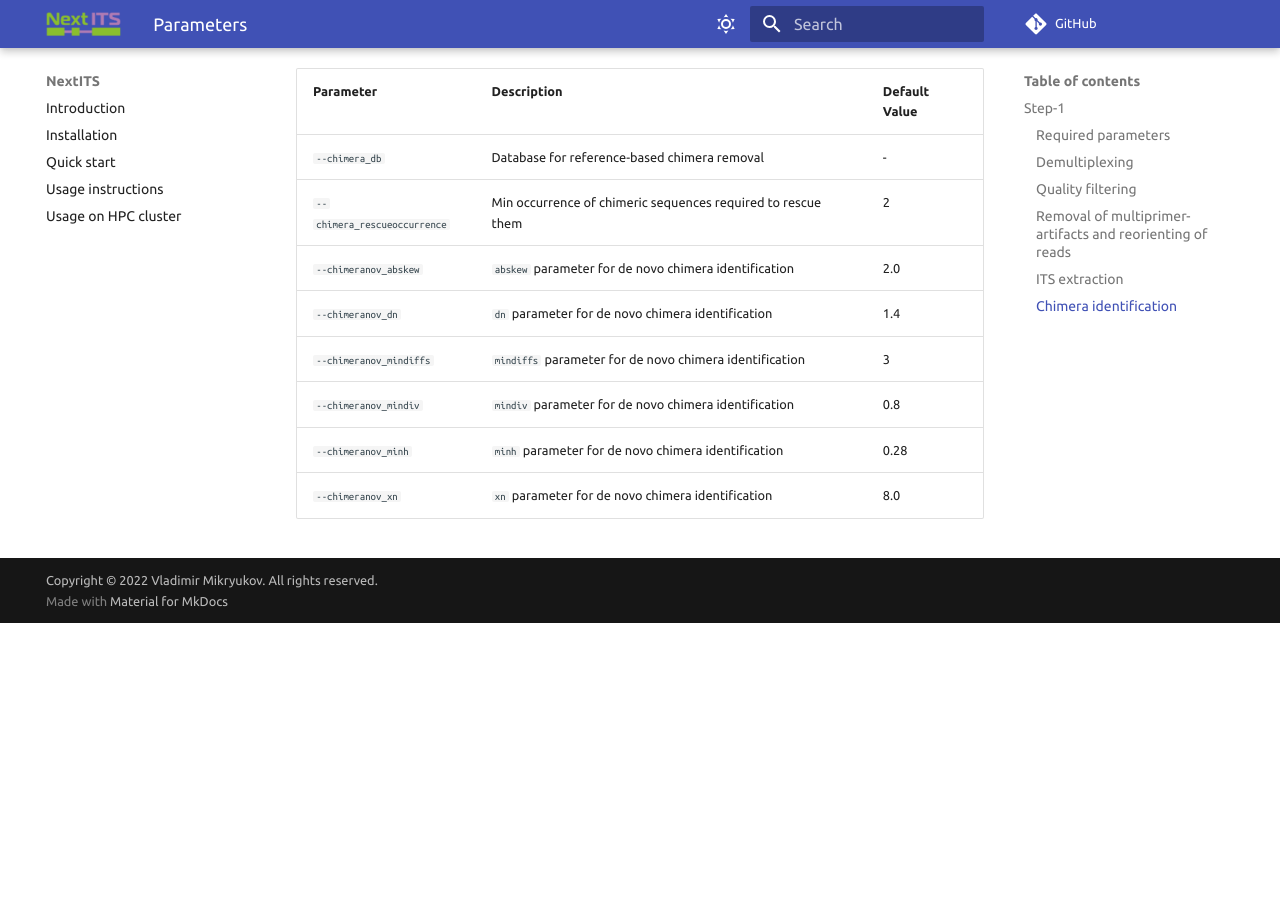
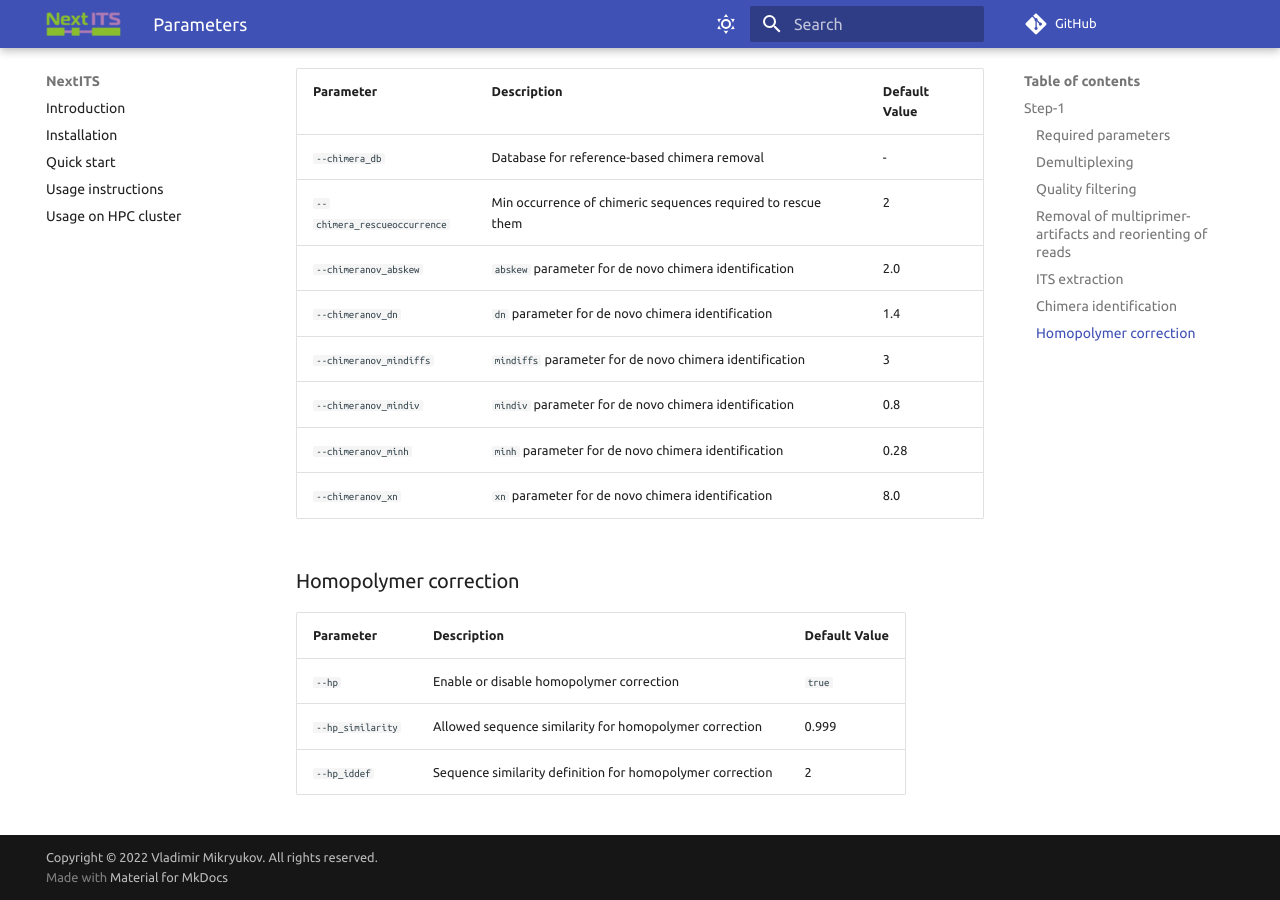
Before and after one commit to Next-ITS/nextits.github.io, an MkDocs documentation site: the page built from docs/parameters.md, in a window 1280 px wide and 900 px high, scrolled down 2334 px. Built offline with MkDocs 1.6.1 and Material for MkDocs 9.7.7, drawn with Linux system fonts in a browser that asks for light colours; comment, search, counter and statistics services are not loaded; before the commit the page ends 2957 px from its top, so only the background shows below that.

Commit message:
step-1, hp

```diff
--- a/docs/parameters.md
+++ b/docs/parameters.md
@@ -78,3 +78,11 @@ In addition to this, individual processes within the pipeline can be fine-tuned
 | `--chimeranov_mindiv`           | `mindiv` parameter for de novo chimera identification                            | 0.8           |
 | `--chimeranov_minh`             | `minh` parameter for de novo chimera identification                              | 0.28          |
 | `--chimeranov_xn`               | `xn` parameter for de novo chimera identification                                | 8.0           |
+
+### Homopolymer correction
+
+| Parameter         | Description                                               | Default Value |
+| ----------------- | --------------------------------------------------------- | ------------- |
+| `--hp`            | Enable or disable homopolymer correction                  | `true`        |
+| `--hp_similarity` | Allowed sequence similarity for homopolymer correction    | 0.999         |
+| `--hp_iddef`      | Sequence similarity definition for homopolymer correction | 2             |
```
